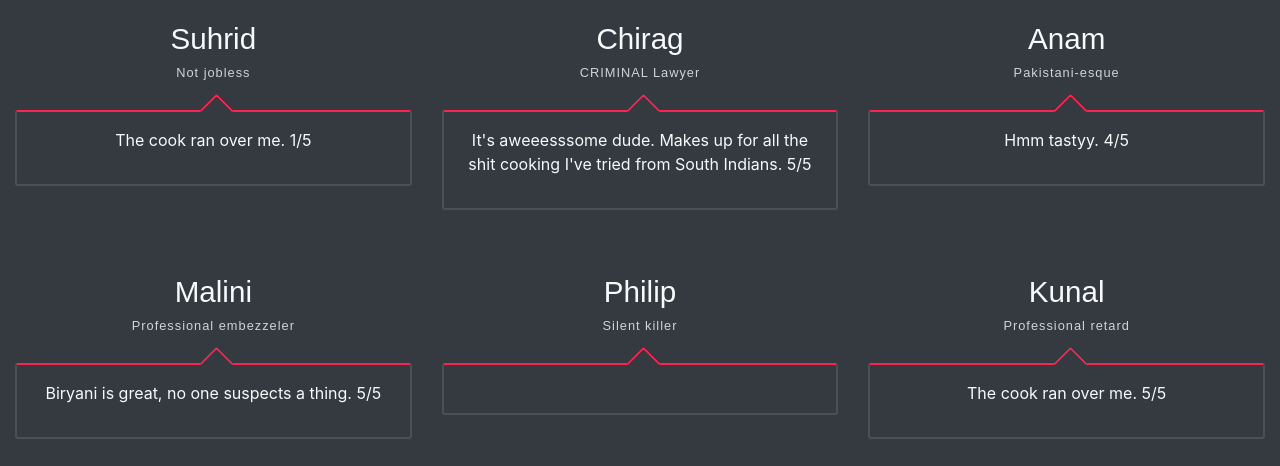
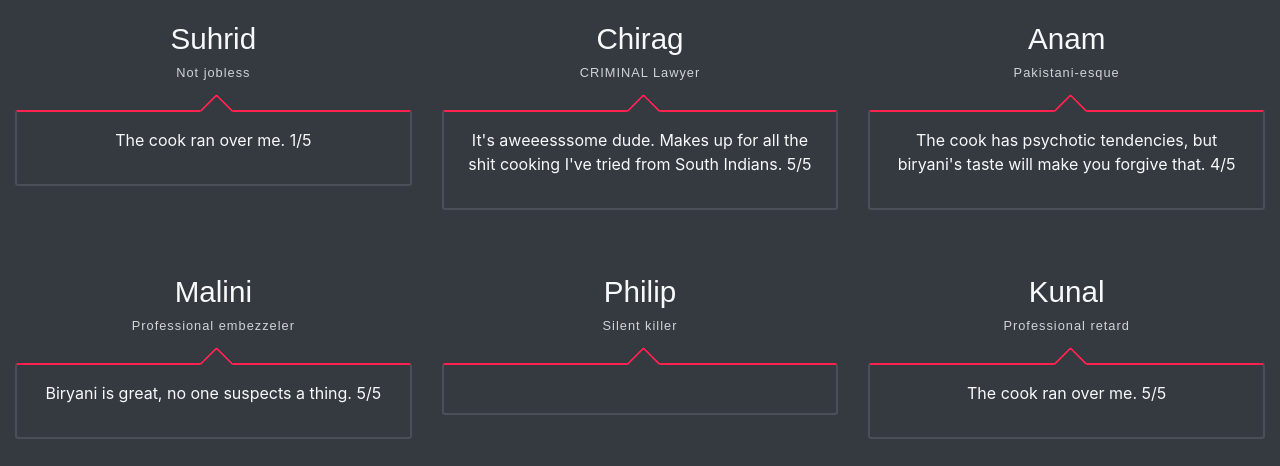
Before and after one commit to bulkpanda/bulkpanda.github.io, a plain HTML site: page index.html in a window 1280 px wide. Shown: the part 4060-4526 px from the top of the page. Drawn offline with Linux system fonts and the light colour scheme; some packages are replaced by stand-ins of ours.

Commit message:
anam review

```diff
--- a/index.html
+++ b/index.html
@@ -300,7 +300,7 @@
                     <h3 class="testmonial-title">Anam</h3>
                     <h6 class="testmonial-subtitle">Pakistani-esque</h6>
                     <div class="testmonial-body">
-                        <p>Hmm tastyy. 4/5</p>
+                        <p>The cook has psychotic tendencies, but biryani's taste will make you forgive that. 4/5</p>
                     </div>
                 </div>
             </div>
```
